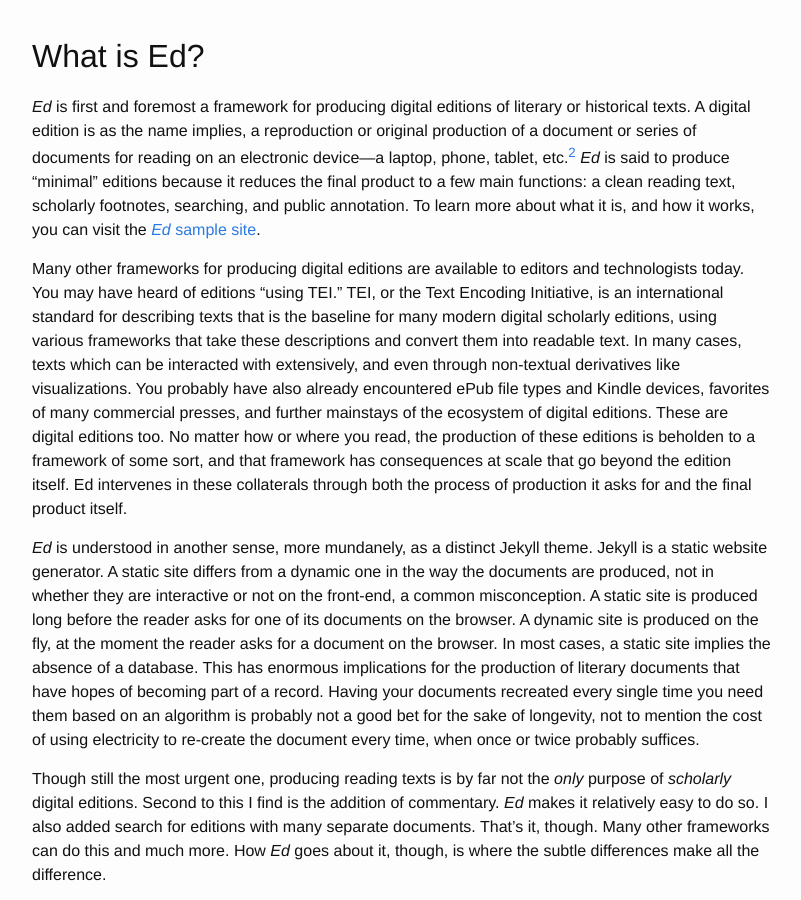
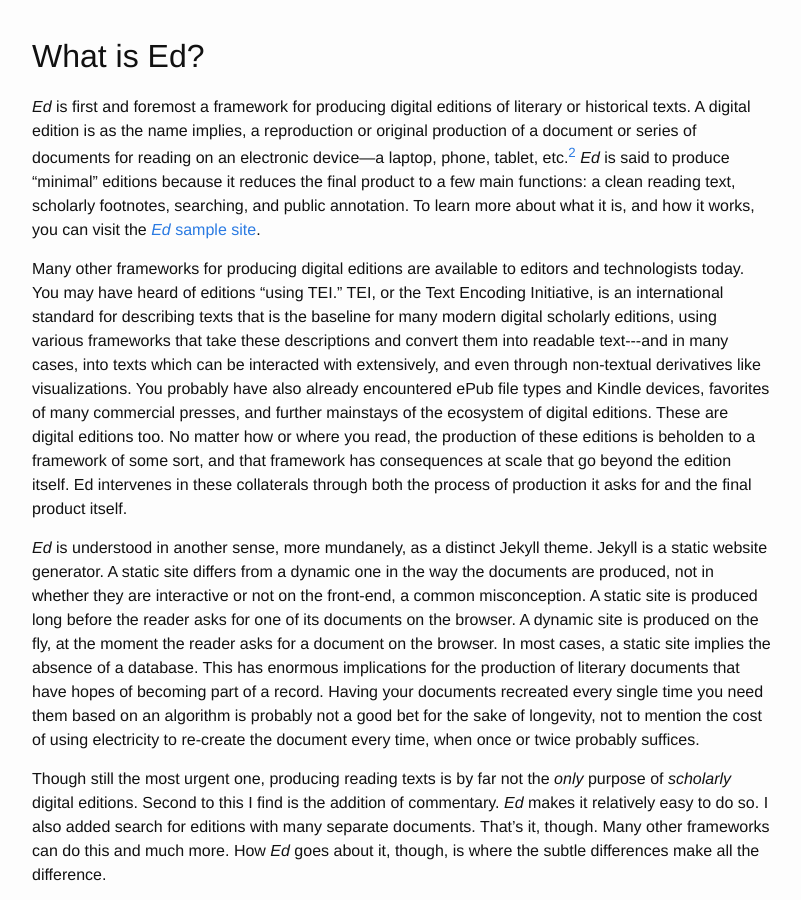
Before and after one commit to elotroalex/elotroalex, a Jekyll site: the page built from _posts/2019-07-21-the-case-of-ed.md, in a window 1280 px wide and 900 px high, scrolled down 1386 px. Shown: the whole window, without its empty margins (238-1039 px from the left). Built offline with Jekyll 4.4.1, drawn with Linux system fonts in a browser that asks for light colours.

Commit message:
added a missing m dash

```diff
--- a/_posts/2019-07-21-the-case-of-ed.md
+++ b/_posts/2019-07-21-the-case-of-ed.md
@@ -20,7 +20,7 @@
 <p>&nbsp;</p>
 <h2>What is Ed?</h2>
 <p><em>Ed</em> is first and foremost a framework for producing digital editions of literary or historical texts. A digital edition is as the name implies, a reproduction or original production of a document or series of documents for reading on an electronic device—a laptop, phone, tablet, etc.<span id='easy-footnote-2-1888' class='easy-footnote-margin-adjust'></span><span class='easy-footnote'><a href='#easy-footnote-bottom-2-1888' title=''><sup id="fnref:2">2</sup></a></span>  <em>Ed</em> is said to produce &#8220;minimal&#8221; editions because it reduces the final product to a few main functions: a clean reading text, scholarly footnotes, searching, and public annotation. To learn more about what it is, and how it works, you can visit the <a href="https://minicomp.github.io/ed/"><em>Ed</em> sample site</a>.</p>
-<p>Many other frameworks for producing digital editions are available to editors and technologists today. You may have heard of editions &#8220;using TEI.&#8221; TEI, or the Text Encoding Initiative, is an international standard for describing texts that is the baseline for many modern digital scholarly editions,  using various frameworks that take these descriptions and convert them into readable text. In many cases, texts which can be interacted with extensively, and even through non-textual derivatives like visualizations. You probably have also already encountered ePub file types and Kindle devices, favorites of many commercial presses, and further mainstays of the ecosystem of digital editions. These are digital editions too. No matter how or where you read, the production of these editions is beholden to a framework of some sort, and that framework has consequences at scale that go beyond the edition itself. Ed intervenes in these collaterals through both the process of production it asks for and the final product itself.</p>
+<p>Many other frameworks for producing digital editions are available to editors and technologists today. You may have heard of editions &#8220;using TEI.&#8221; TEI, or the Text Encoding Initiative, is an international standard for describing texts that is the baseline for many modern digital scholarly editions,  using various frameworks that take these descriptions and convert them into readable text---and in many cases, into texts which can be interacted with extensively, and even through non-textual derivatives like visualizations. You probably have also already encountered ePub file types and Kindle devices, favorites of many commercial presses, and further mainstays of the ecosystem of digital editions. These are digital editions too. No matter how or where you read, the production of these editions is beholden to a framework of some sort, and that framework has consequences at scale that go beyond the edition itself. Ed intervenes in these collaterals through both the process of production it asks for and the final product itself.</p>
 <p><em>Ed</em> is understood in another sense, more mundanely, as a distinct Jekyll theme. Jekyll is a static website generator. A static site differs from a dynamic one in the way the documents are produced, not in whether they are interactive or not on the front-end, a common misconception. A static site is produced long before the reader asks for one of its documents on the browser. A dynamic site is produced on the fly, at the moment the reader asks for a document on the browser. In most cases, a static site implies the absence of a database. This has enormous implications for the production of literary documents that have hopes of becoming part of a record. Having your documents recreated every single time you need them based on an algorithm is probably not a good bet for the sake of longevity, not to mention the cost of using electricity to re-create the document every time, when once or twice probably suffices.</p>
 <p>Though still the most urgent one, producing reading texts is by far not the <em>only</em> purpose of <em>scholarly</em> digital editions. Second to this I find is the addition of commentary. <em>Ed</em> makes it relatively easy to do so. I also added search for editions with many separate documents. That&#8217;s it, though. Many other frameworks can do this and much more. How <em>Ed</em> goes about it, though, is where the subtle differences make all the difference.</p>
 <p>&nbsp;</p>
```
